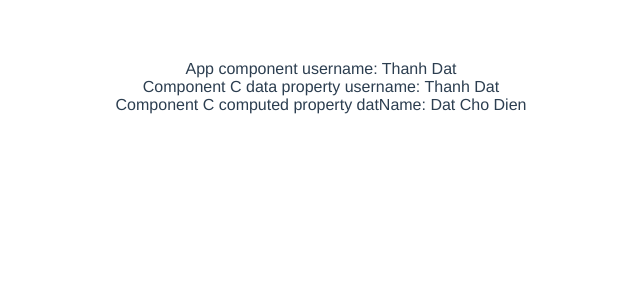
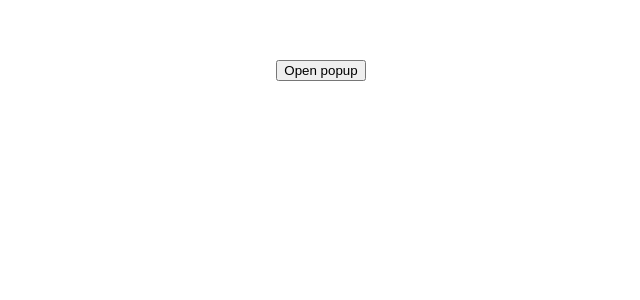
Before and after one commit to dattruong88vn/education-vue3js, a Vue app in the folder component-project/: page / in a window 1280 px wide. Shown: the top 300 px of the page, without its empty margins (319-959 px from the left). Built offline with nearby package versions, Linux system fonts and the light colour scheme.

Commit message:
Custom Component Event

```diff
--- a/component-project/src/App.vue
+++ b/component-project/src/App.vue
@@ -1,35 +1,14 @@
 <template>
-  <!-- <Components /> -->
-  <div>App component username: {{ username }}</div>
-
-  <ComponentA />
+  <ParentComponent />
 </template>
 
 <script>
-// import Components from "./components/Components.vue";
-import ComponentA from "./components/nestedComponent/ComponentA.vue";
+import ParentComponent from "./components/customComponentEvent/ParentComponent.vue";
 
 export default {
   name: "App",
-  data() {
-    return {
-      username: "Thanh Dat",
-    };
-  },
   components: {
-    // Components,
-    ComponentA,
-  },
-  computed: {
-    datName() {
-      return "Dat Cho Dien";
-    },
-  },
-  provide() {
-    return {
-      username: this.username,
-      datName: this.datName,
-    };
+    ParentComponent,
   },
 };
 </script>
--- /dev/null
+++ b/component-project/src/components/customComponentEvent/ParentComponent.vue
@@ -0,0 +1,31 @@
+<template>
+  <div>
+    <button @click="handleClosePopup(true)">Open popup</button>
+    <div v-show="showPopup">
+      <Popup @closePopup="handleClosePopup" />
+    </div>
+  </div>
+</template>
+
+<script>
+import Popup from "./PopupComponent.vue";
+
+export default {
+  name: "Parent-Comp",
+  data() {
+    return {
+      showPopup: false,
+    };
+  },
+  methods: {
+    handleClosePopup(value) {
+      this.showPopup = value;
+    },
+  },
+  components: {
+    Popup,
+  },
+};
+</script>
+
+<style scoped></style>
--- /dev/null
+++ b/component-project/src/components/customComponentEvent/PopupComponent.vue
@@ -0,0 +1,13 @@
+<template>
+  <h2>Popup up</h2>
+  <button @click="$emit('closePopup', false)">Close Popup</button>
+</template>
+
+<script>
+export default {
+  name: "Popup-Component",
+  emits: ["closePopup"],
+};
+</script>
+
+<style scoped></style>
```
Also changed, not shown: 1 other file (tests, documents, lock files or other folders).
